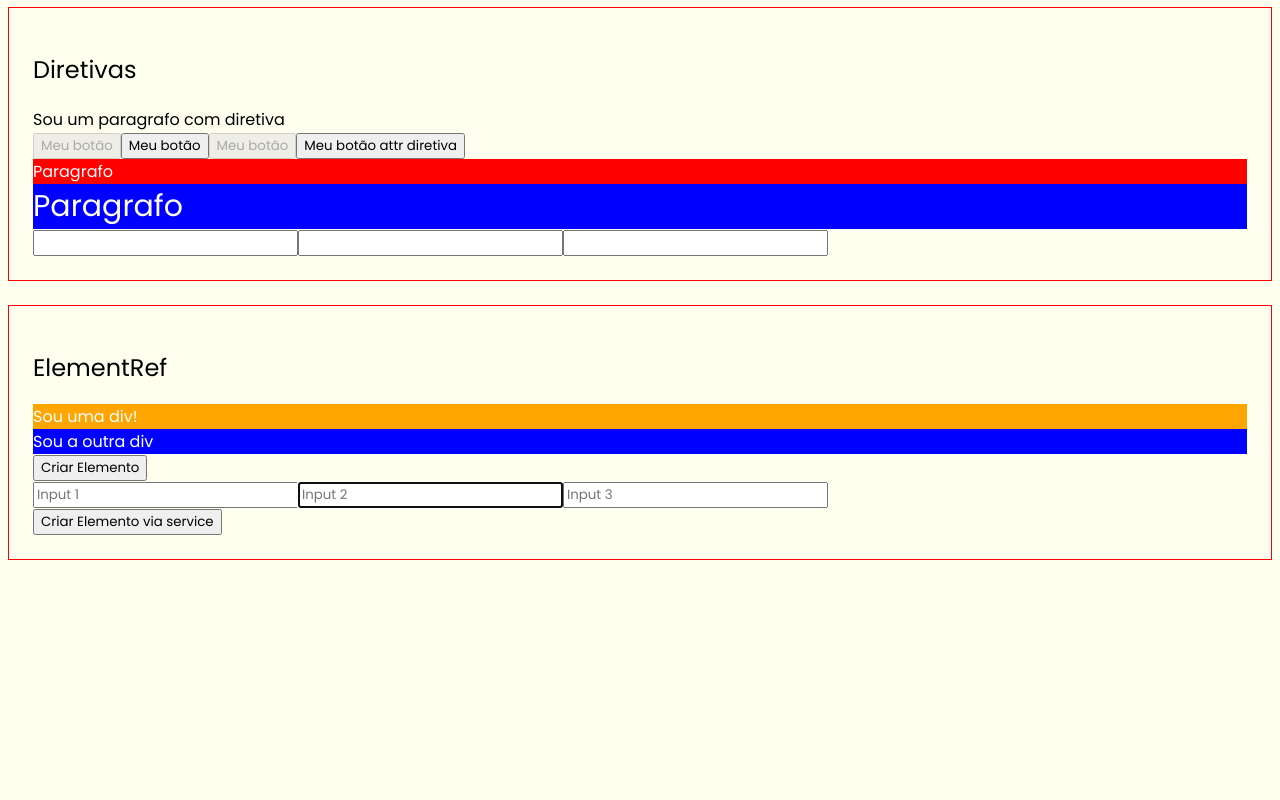
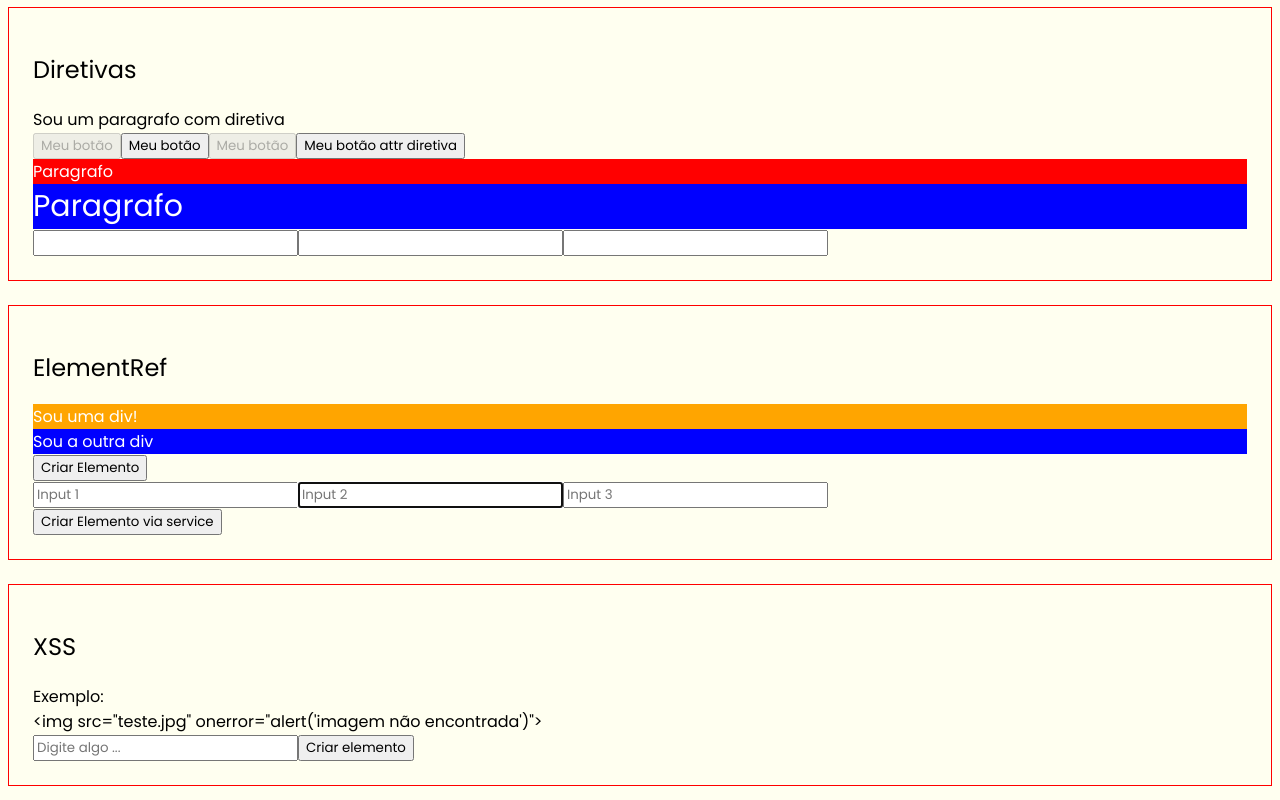
Before and after one commit to Eduardo-XavierPaula/estudos_angular, an Angular app: page / in a window 1280 px wide. Shown: the part 3352-4152 px from the top of the page. Before the commit the page ends 3936 px from the top, so only its background shows below. Built offline with nearby package versions, Linux system fonts and the light colour scheme.

Commit message:
✨ New feature: exemplo de xss, by Eduardo Xavier

```diff
--- a/src/app/app.component.html
+++ b/src/app/app.component.html
@@ -10,3 +10,4 @@
 <app-view-children></app-view-children>
 <app-diretiva></app-diretiva>
 <app-element-ref></app-element-ref>
+<app-xss></app-xss>
--- a/src/app/app.module.ts
+++ b/src/app/app.module.ts
@@ -26,9 +26,10 @@ import { ListenerDirective } from './directives/listener.directive';
 import { InputBackgroundDirective } from './directives/input-background.directive';
 import { ElementRefComponent } from './components/element-ref/element-ref.component';
 import { FocusSecondInputDirective } from './directives/focus-second-input.directive';
+import { XssComponent } from './components/xss/xss.component';
 
 @NgModule({
-  declarations: [AppComponent, PersonComponent, StatusClassPipe, TemplateVariablesComponent, PipesComponent, NgclassComponent, NgstyleComponent, NgforComponent, NgifComponent, TwoWayDataBindingComponent, EscopoComponent, ViewChildComponent, ViewChildFilhoComponent, ViewChildrenComponent, DiretivaComponent, HighlightDirective, DisabledDirective, StyleDirective, ClassDirective, ListenerDirective, InputBackgroundDirective, ElementRefComponent, FocusSecondInputDirective],
+  declarations: [AppComponent, PersonComponent, StatusClassPipe, TemplateVariablesComponent, PipesComponent, NgclassComponent, NgstyleComponent, NgforComponent, NgifComponent, TwoWayDataBindingComponent, EscopoComponent, ViewChildComponent, ViewChildFilhoComponent, ViewChildrenComponent, DiretivaComponent, HighlightDirective, DisabledDirective, StyleDirective, ClassDirective, ListenerDirective, InputBackgroundDirective, ElementRefComponent, FocusSecondInputDirective, XssComponent],
   imports: [BrowserModule, AppRoutingModule, FormsModule],
   providers: [],
   bootstrap: [AppComponent],
--- /dev/null
+++ b/src/app/components/xss/xss.component.html
@@ -0,0 +1,10 @@
+<div class="aula xss">
+  <h2>XSS</h2>
+  <div>
+    <label>Exemplo: </label>
+    <p>{{ exemplo }}</p>
+  </div>
+
+  <input type="text" placeholder="Digite algo ..." #meuInput />
+  <button (click)="createElement(meuInput.value)">Criar elemento</button>
+</div>
--- /dev/null
+++ b/src/app/components/xss/xss.component.ts
@@ -0,0 +1,22 @@
+import { Component, ElementRef } from '@angular/core';
+
+@Component({
+  selector: 'app-xss',
+  templateUrl: './xss.component.html',
+  styleUrl: './xss.component.scss',
+})
+export class XssComponent {
+  exemplo: string =
+    '<img src="teste.jpg" onerror="alert(\'imagem não encontrada\')">';
+  constructor(private readonly _elRef: ElementRef) {}
+
+  createElement(inputText: string) {
+    const divEl = document.createElement('div');
+    divEl.innerHTML = inputText;
+    const container = this._elRef.nativeElement.querySelector(
+      '.xss'
+    ) as HTMLDivElement;
+
+    container.append(divEl);
+  }
+}
```
Also changed, not shown: src/app/components/xss/xss.component.scss (added), 1 other file (tests, documents, lock files or other folders).
